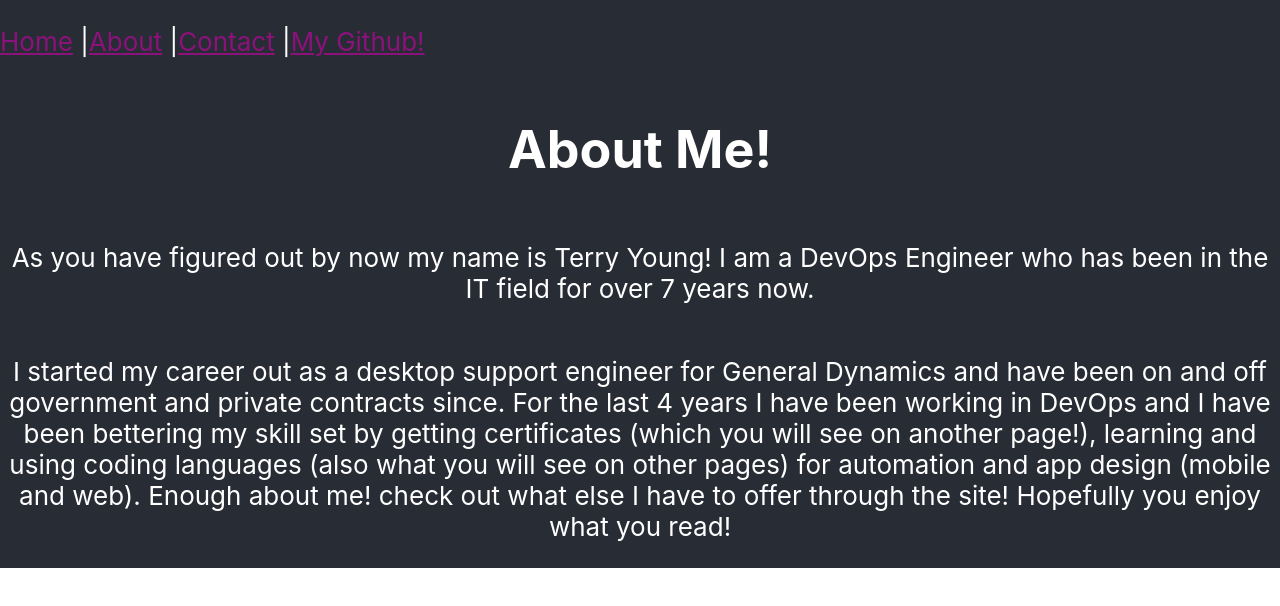
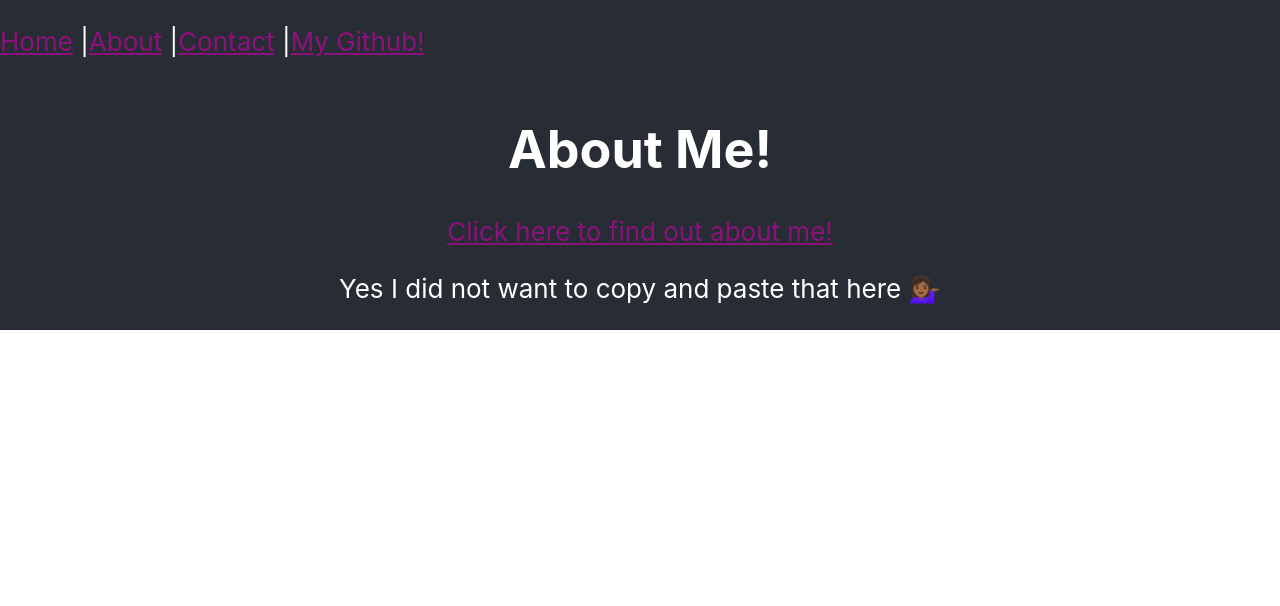
Before and after one commit to terryyoung22/react-site, a React (Create React App) app in the folder ReactApp/: page /About in a window 1280 px wide. Shown: the top 606 px of the page. Built offline with nearby package versions, Linux system fonts and the light colour scheme.

Commit message:
changed routing

```diff
--- a/ReactApp/src/components/About.js
+++ b/ReactApp/src/components/About.js
@@ -5,9 +5,8 @@ const About = () => {
       <div className="App">
       <header className="App-topline">
           <h1>About Me!</h1>
-          <p>As you have figured out by now my name is Terry Young! I am a DevOps Engineer who has been in the IT field for over 7 years now.</p>
-          <p>I started my career out as a desktop support engineer for General Dynamics and have been on and off government and private contracts since. For the last 4 years I have been working in DevOps and I have been bettering my skill set by getting certificates (which you will see on another page!), learning and using coding languages (also what you will see on other pages) for automation and app design (mobile and web).
-            Enough about me! check out what else I have to offer through the site! Hopefully you enjoy what you read!</p>
+          <a href='http://portfolio.typrojects.io/index.php/about-me/'>Click here to find out about me!</a>
+          <p>Yes I did not want to copy and paste that here 💁🏾‍♀️</p>
        </header>
        </div>
     );
--- a/ReactApp/src/components/Home.js
+++ b/ReactApp/src/components/Home.js
@@ -25,7 +25,7 @@ render() {
         </p>
         <form>
             <Button onClick={() => history.push('./About')}>Click test</Button><br></br>
-            <Button onClick={() => history.push('./About')}>Click another</Button>
+            <Button onClick={() => history.push('./wonderful')}>Click another</Button>
           </form>
 
       </header>
--- a/ReactApp/src/components/Routes.js
+++ b/ReactApp/src/components/Routes.js
@@ -8,6 +8,7 @@ import About from './About';
 import Contact from './Contact';
 import Error from './Error';
 import history from './history';
+import wonderful from './wonderfuldev'
 
 export default class Routes extends Component {
   render() {
@@ -17,6 +18,7 @@ export default class Routes extends Component {
              <Route path="/" exact component={Home} /> |
              <Route path="/About" component={About}/> |
              <Route path="/Contact" component={Contact}/> |
+             <Route path="/wonderfuldev" component={wonderful}/> |
              <Route component={Error}/>
            </Switch>
       </Router>
--- /dev/null
+++ b/ReactApp/src/components/wonderfuldev.js
@@ -0,0 +1,27 @@
+import React from 'react';
+import ReactDOM from 'react-dom';
+
+// class MyForm extends React.Component {
+//   constructor(props) {
+//     super(props);
+//     this.state = { username: '' };
+//   }
+//   myChangeHandler = (event) => {
+//     this.setState({username: event.target.value});
+//   };
+
+const wonderful = () => {
+  return (
+    <form>
+    <h1>Hello {this.state.username}</h1>
+    <p>Enter your name:</p>
+    <input
+      type='text'
+      onChange={this.myChangeHandler}
+    />
+    </form>
+  );
+}
+
+
+export default wonderful;
```
Also changed, not shown: ReactApp/src/components/apps/wonderfuldev.js (deleted, +0 -26 lines).
